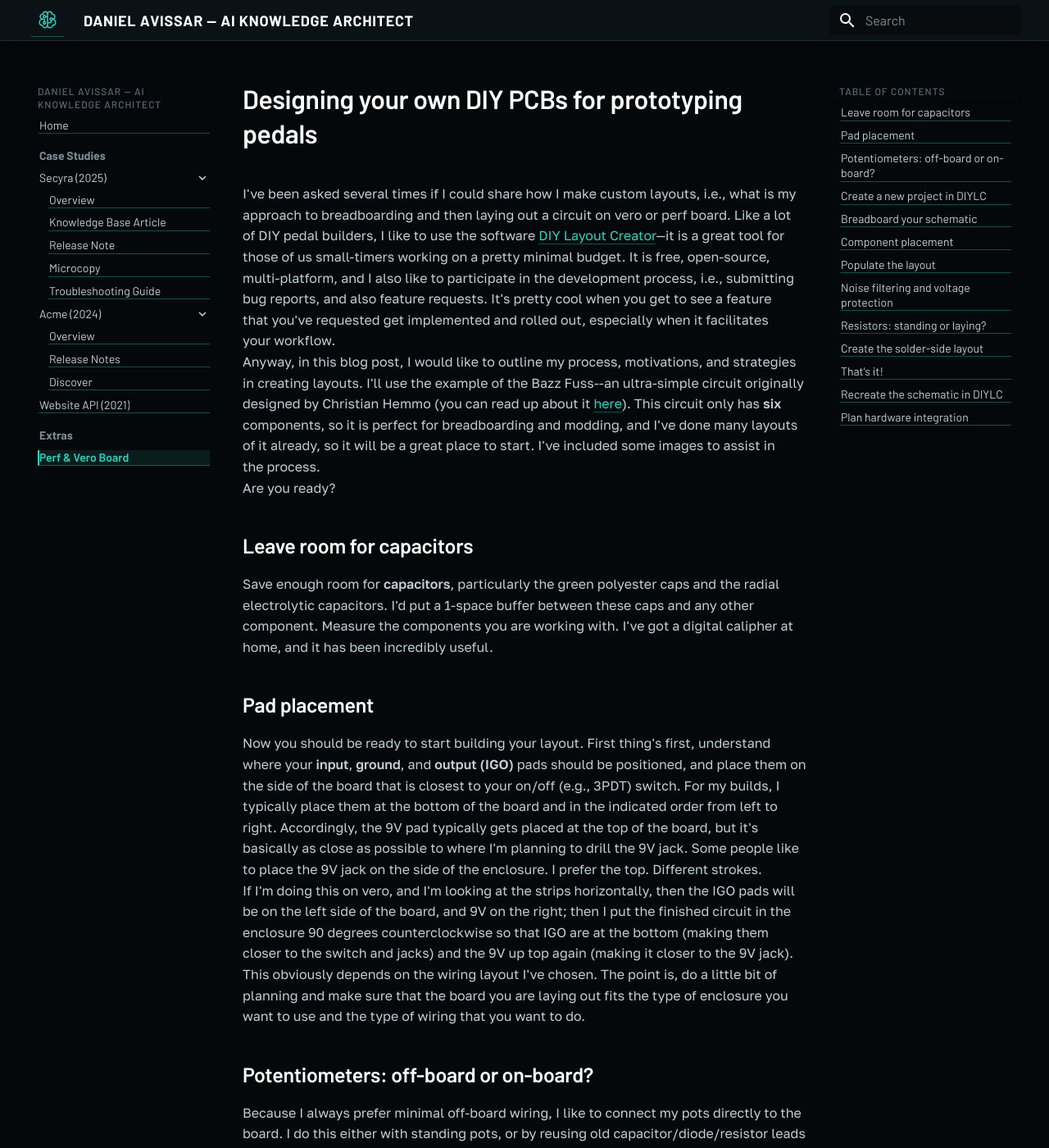
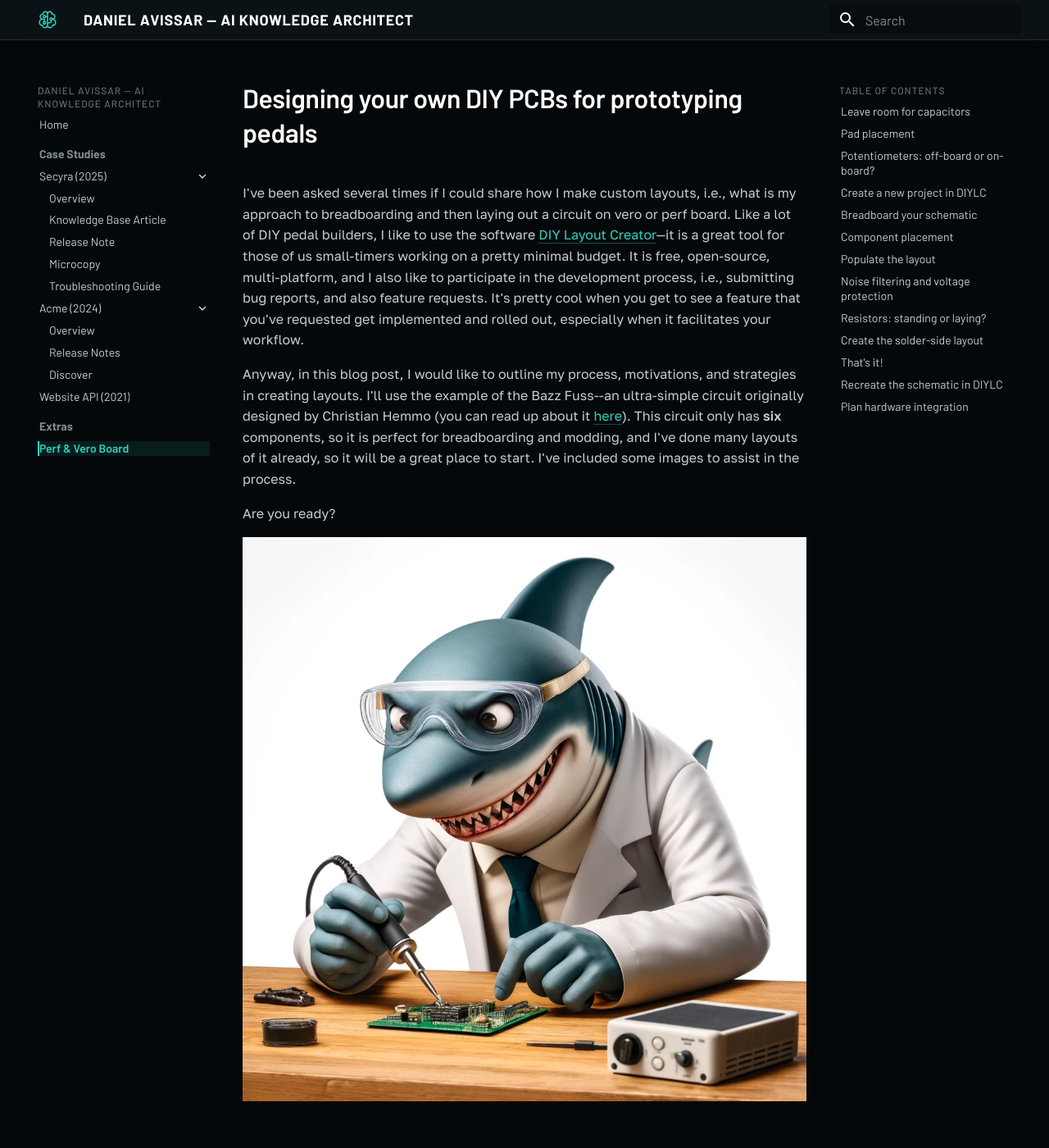
Before and after one commit to iiimonfiiire/daniel-avissar-portfolio, an MkDocs documentation site: the page built from docs/extras/perf-vero-board.md, in a window 1280 px wide and 1400 px high. Shown: the whole window at 82% size. Built offline with MkDocs 1.6.1 and Material for MkDocs 9.7.7, drawn with Linux system fonts in a browser that asks for light colours.

Commit message:
Resolve 4 perf-vero-board images, fix global paragraph-spacing regression
- Resolve 4 of 14 SHIELD-IMAGE markers in extras/perf-vero-board.md using
  images from the newly downloaded Shield/portfolio asset export: the
  intro and enclosure-measuring mascot art, the finished Bazz Fuss layout
  reference graphic, and a DIYLC blank-project screenshot. The other 10
  markers still need images pulled from the still-live Stonly guide (see
  IMAGE-MANIFEST-perf-vero-board.csv) -- this download didn't include the
  intermediate build-progression screenshots.
- Fix a real bug: docs/stylesheets/carcharias.css's tokens/base.css block
  (added in 2d4ebfa) carried unscoped tag resets -- particularly a bare
  `p{margin:0}` -- that collapsed all paragraph spacing site-wide, since
  Material has no competing rule of equal-or-higher specificity to beat
  it. Trimmed to just the box-sizing reset and .cfx-* utility classes.

Co-Authored-By: Claude Sonnet 5 <noreply@anthropic.com>
Claude-Session: https://claude.ai/code/session_01CMYMMTHiFtCLsuz2LbpPuw

```diff
--- a/docs/extras/perf-vero-board.md
+++ b/docs/extras/perf-vero-board.md
@@ -6,7 +6,7 @@ Anyway, in this blog post, I would like to outline my process, motivations, and
 
 Are you ready?
 
-<!-- SHIELD-IMAGE: caption="" step=2679602 imageId=abb9fb36-b59b-4490-929f-35528388e2d3 -->
+![](../assets/images/perf-vero/intro-mascot.webp)
 
 ## Leave room for capacitors
 
@@ -100,4 +100,4 @@ Next, **measure** the dimensions of your enclosure ahead of time, and make sure
 
 You should then plan the placement of enclosure hardware relative to where your board will be. You will mainly want to know where your 9V jack and your on/off switch will be, but if you're planning on building something with a small footprint (e.g., anything in a 1590A, 1590B, or 125B enclosure), it helps to consider the board size relative to where the input and output jacks will be as well—as in builds that include top-mounted or side-mounted jacks.
 
-<!-- SHIELD-IMAGE: caption="" step=2680205 imageId=da577318-3f43-4c99-856f-54ec9cc3555e -->
+![](../assets/images/perf-vero/measuring-enclosure-mascot.webp)
--- a/docs/stylesheets/carcharias.css
+++ b/docs/stylesheets/carcharias.css
@@ -253,16 +253,18 @@
   :root{--dur-instant:0ms;/* @kind other */--dur-fast:0ms;/* @kind other */--dur-base:0ms;/* @kind other */--dur-slow:0ms;/* @kind other */}
 }
 
-/* tokens/base.css */
+/* tokens/base.css -- only the box-sizing reset and .cfx-* utility classes
+   are pulled in here. The raw tag resets from the source file (body, a,
+   h1-h4, p, ::selection) are deliberately dropped: mkdocs-material scopes
+   its own typography inside .md-typeset / component classes rather than
+   bare tag selectors, so an unscoped `p{margin:0}` etc has nothing of
+   equal-or-higher specificity to lose to and just silently wins
+   everywhere -- see carcharias-material-overrides.css's own docstring on
+   why base.css isn't applied wholesale. (This exact class of bug shipped
+   once already: a previous version of this file collapsed all paragraph
+   spacing site-wide via this route.) */
 *,*::before,*::after{box-sizing:border-box}
-body{margin:0;background:var(--surface-page);color:var(--text-body);font:var(--type-body);letter-spacing:var(--track-normal);-webkit-font-smoothing:antialiased;text-rendering:optimizeLegibility}
-a{color:var(--text-link);text-decoration:none;border-bottom:1px solid rgba(46,211,192,.35);transition:var(--transition-control)}
-a:hover{color:var(--text-link-hover);border-bottom-color:var(--text-link-hover)}
 :focus-visible{outline:2px solid var(--line-focus);outline-offset:2px}
-::selection{background:var(--tide-500);color:var(--text-on-tide)}
-h1,h2,h3,h4{margin:0;color:var(--text-display);font-family:var(--font-ui);font-weight:var(--weight-semibold);line-height:var(--leading-tight);letter-spacing:var(--track-heading)}
-h1{font-size:var(--text-3xl)}h2{font-size:var(--text-2xl)}h3{font-size:var(--text-lg)}h4{font-size:var(--text-md)}
-p{margin:0;text-wrap:pretty}
 .cfx-overline{font:var(--type-caption);font-weight:var(--weight-medium);color:var(--text-muted)}
 .cfx-label{font:var(--type-label);color:var(--text-legend)}
 .cfx-value{font:var(--type-value);letter-spacing:var(--track-mono);color:var(--text-display);font-variant-numeric:tabular-nums}
```
Also changed, not shown: other parts of docs/extras/perf-vero-board.md (+2 -2 lines), docs/assets/images/perf-vero/bazz-fuss-finished-layout.png (added), docs/assets/images/perf-vero/diylc-new-project.png (added), docs/assets/images/perf-vero/intro-mascot.webp (added), docs/assets/images/perf-vero/measuring-enclosure-mascot.webp (added).
